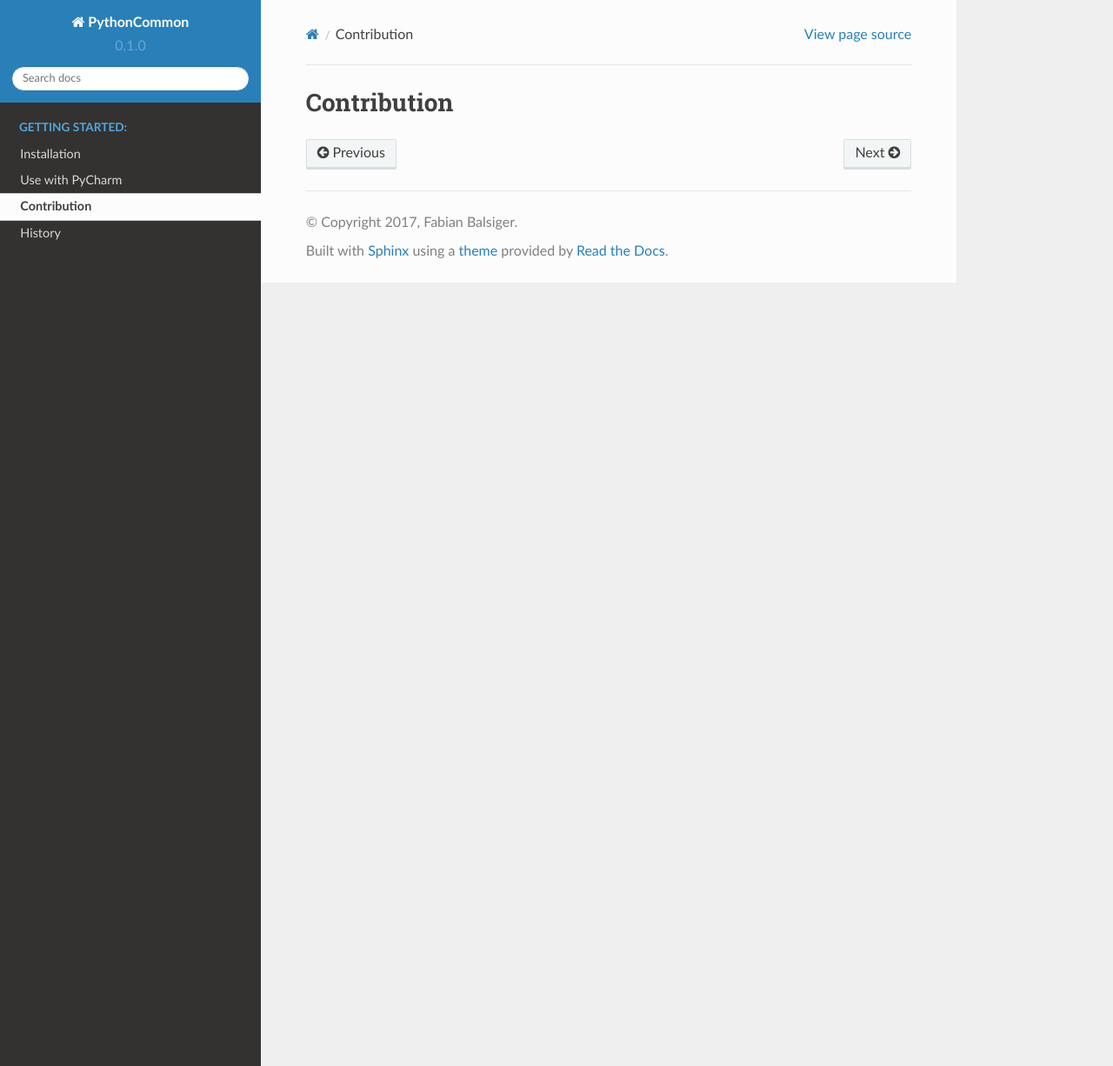
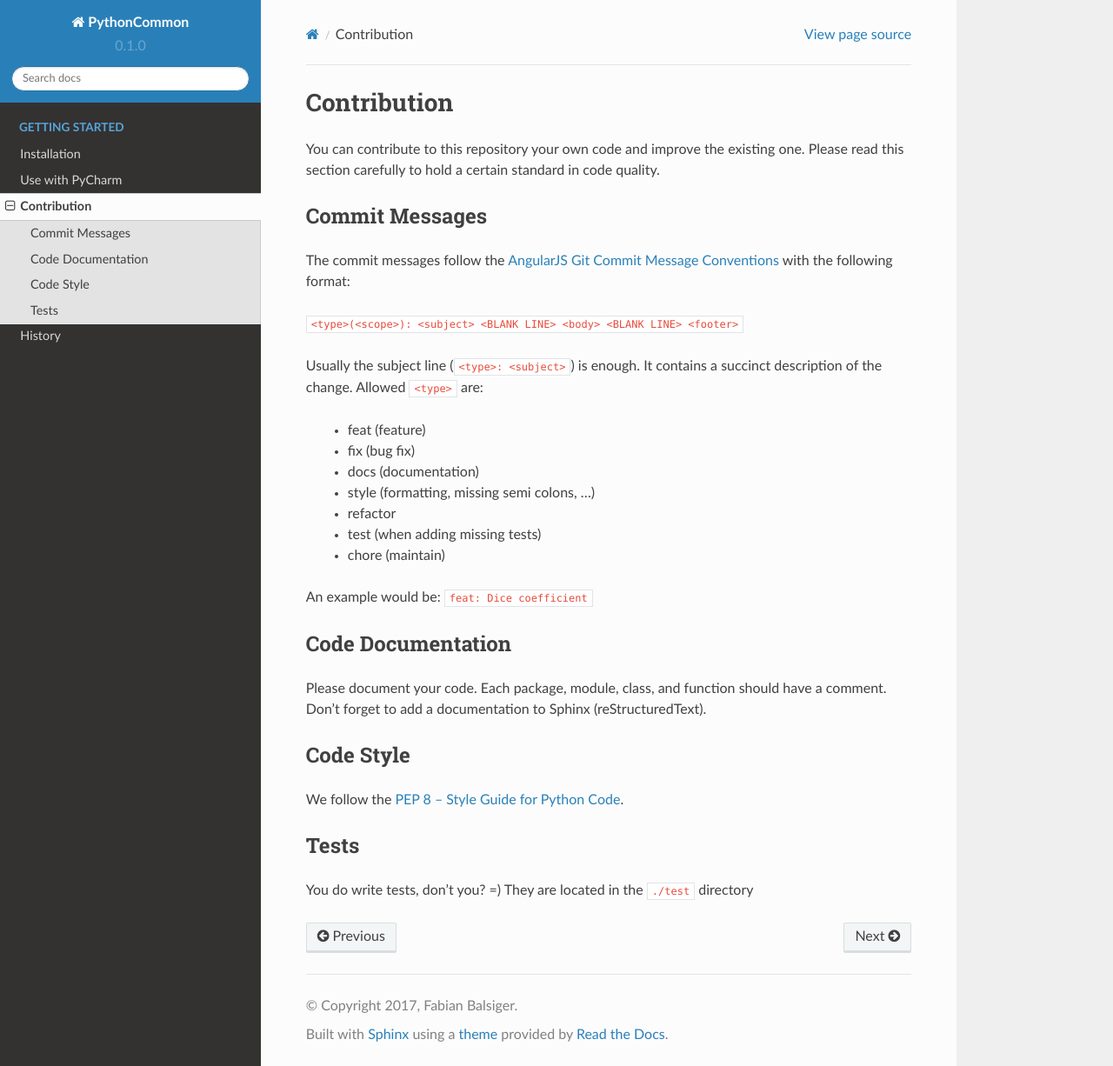
Before and after one commit to rundherum/pymia, a Sphinx documentation site: the page built from docs/contribution.rst, in a window 1280 px wide and 1226 px high. Shown: the whole window at 87% size. Built offline with Sphinx 7.4.7 and the Read the Docs theme 2.0.0, drawn with Linux system fonts in a browser that asks for light colours; formulas are drawn with MathJax 3.

Commit message:
docs: move contribution from README to Sphinx

```diff
--- a/docs/contribution.rst
+++ b/docs/contribution.rst
@@ -1,3 +1,44 @@
 ============
 Contribution
 ============
+
+You can contribute to this repository your own code and improve the existing one.
+Please read this section carefully to hold a certain standard in code quality.
+
+Commit Messages
+===============
+The commit messages follow the
+`AngularJS Git Commit Message Conventions <https://gist.github.com/stephenparish/9941e89d80e2bc58a153>`_
+with the following format:
+
+``<type>(<scope>): <subject>
+<BLANK LINE>
+<body>
+<BLANK LINE>
+<footer>``
+
+Usually the subject line (``<type>: <subject>``) is enough.
+It contains a succinct description of the change. Allowed ``<type>`` are:
+
+ * feat (feature)
+ * fix (bug fix)
+ * docs (documentation)
+ * style (formatting, missing semi colons, …)
+ * refactor
+ * test (when adding missing tests)
+ * chore (maintain)
+
+An example would be: ``feat: Dice coefficient``
+
+Code Documentation
+==================
+Please document your code. Each package, module, class, and function should have a comment.
+Don't forget to add a documentation to Sphinx (reStructuredText).
+
+Code Style
+==========
+We follow the `PEP 8 -- Style Guide for Python Code <https://www.python.org/dev/peps/pep-0008/>`_.
+
+Tests
+=====
+You do write tests, don't you? =) They are located in the ``./test`` directory
```
Also changed, not shown: README.md (+0 -34 lines), docs/index.rst (+4 -9 lines).
